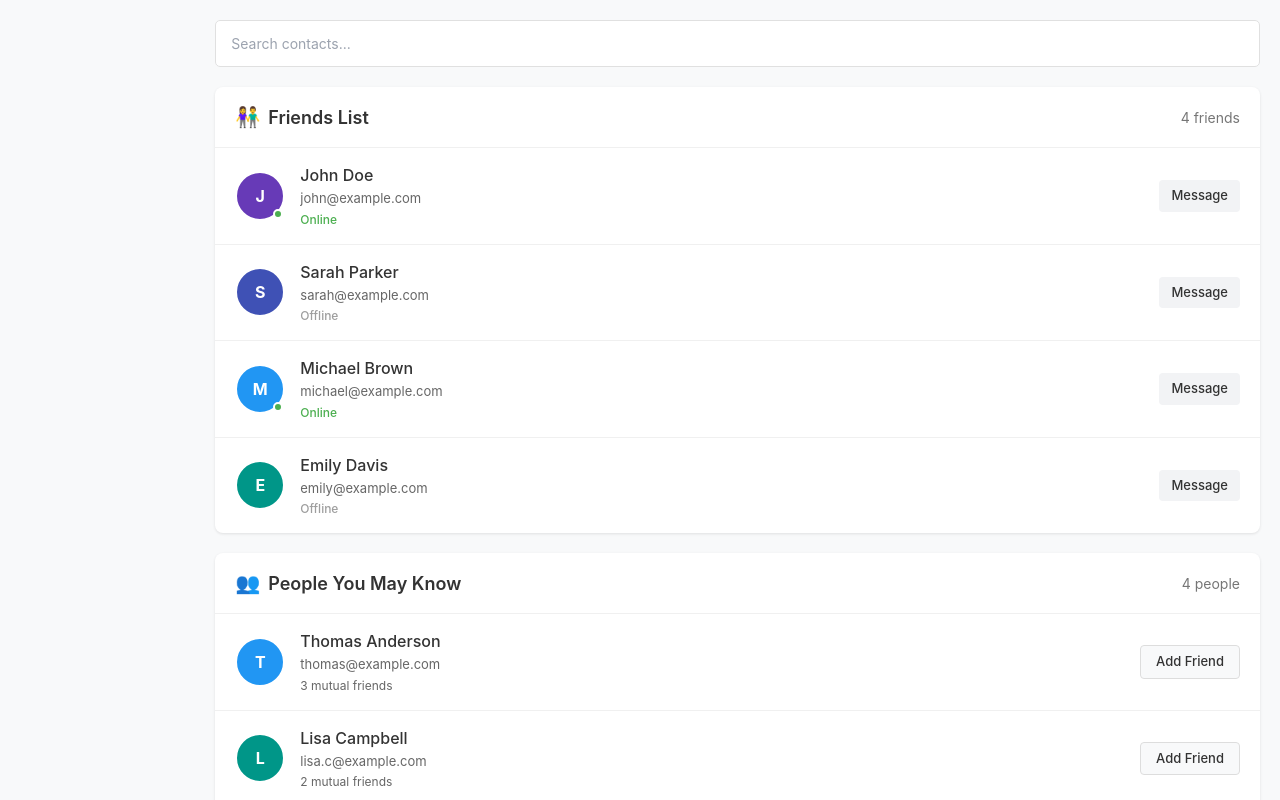
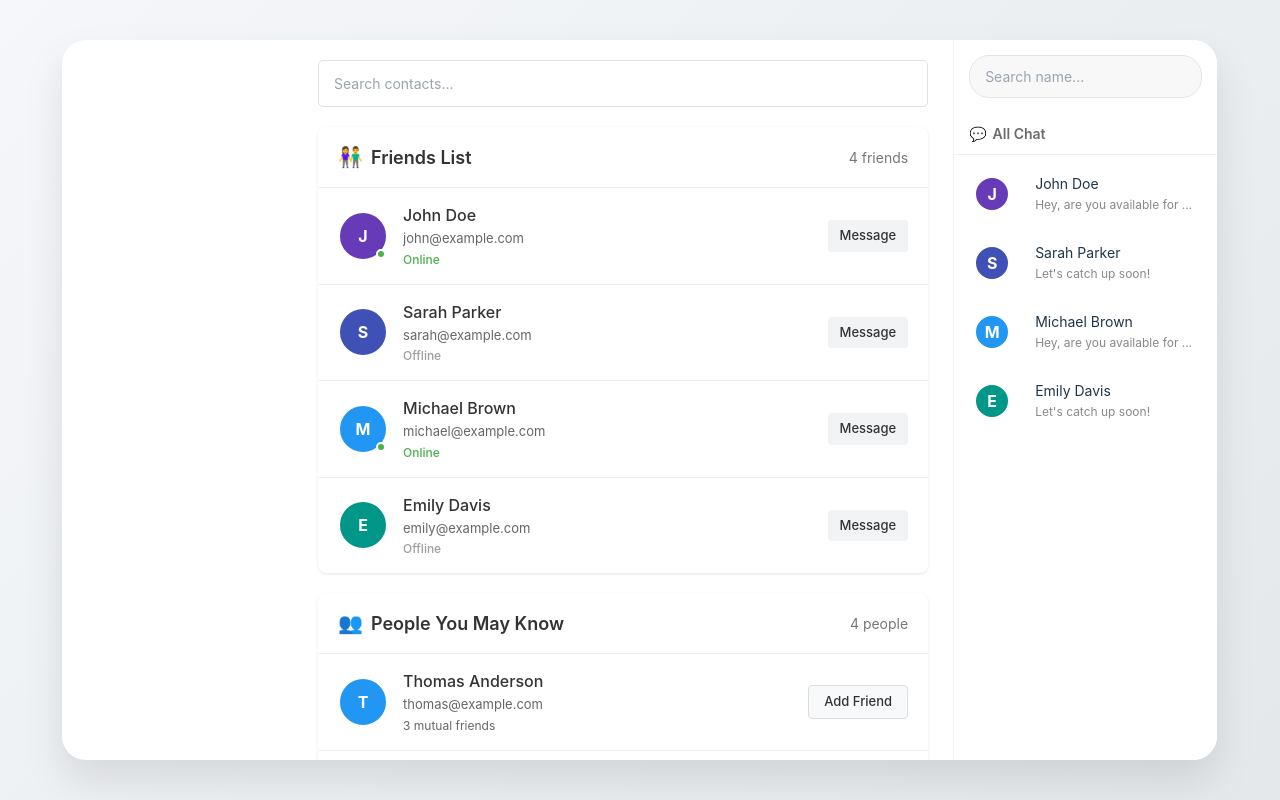
Before and after one commit to omar-ahmed2/desktop-real-time-chat-pp, a React (Vite) app in the folder desktop-real-time-chat-app/: page /contacts in a window 1280 px wide. Built offline with nearby package versions, Linux system fonts and the light colour scheme.

Commit message:
update contacts page

```diff
--- a/desktop-real-time-chat-app/src/components/Contacts/Contacts.css
+++ b/desktop-real-time-chat-app/src/components/Contacts/Contacts.css
@@ -1,14 +1,220 @@
 .contacts-page {
+  width: 100%;
+  min-height: 100vh;
   display: flex;
-  width: 100%;
-  height: 100vh;
-  background-color: #f8f9fa;
+  align-items: center;
+  justify-content: center;
+  padding: 2rem;
+  box-sizing: border-box;
+  background: linear-gradient(135deg, #f5f7fa 0%, #e4e8eb 100%);
+  font-family: 'Inter', -apple-system, BlinkMacSystemFont, 'Segoe UI', 'Roboto', sans-serif;
+  transition: all 0.3s ease;
+  overflow-x: hidden;
+}
+
+.contacts-main-card {
+  width: 95%;
+  height: 90vh;
+  background: white;
+  border-radius: 24px;
+  box-shadow: 0 20px 40px rgba(0, 0, 0, 0.1);
+  overflow: hidden;
+  position: relative;
+  display: grid;
+  grid-template-columns: 0.7fr 2fr 0.8fr;
+  opacity: 0;
+  transform: scale(0.98);
+  animation: fadeInContacts 0.7s ease-out forwards;
+}
+
+@keyframes fadeInContacts {
+  0% {
+    opacity: 0;
+    transform: scale(0.95);
+  }
+  100% {
+    opacity: 1;
+    transform: scale(1);
+  }
 }
 
 .contacts-container {
-  flex: 1;
-  padding: 20px;
+  padding: 20px 25px;
   overflow-y: auto;
+  background-color: #ffffff;
+  animation: fadeInSlide 0.3s ease-out forwards;
+}
+
+/* Right sidebar styles */
+.right-sidebar {
+  background-color: #fff;
+  border-left: 1px solid #f0f0f0;
+  overflow-y: auto;
+  padding: 15px 0;
+}
+
+.sidebar-content {
+  display: flex;
+  flex-direction: column;
+  height: 100%;
+}
+
+.search-box {
+  padding: 0 15px 15px;
+}
+
+.search-box .search-input {
+  padding: 10px 15px;
+  border-radius: 20px;
+  border: 1px solid #e5e5e5;
+  width: 100%;
+  background-color: #f8f8f8;
+  outline: none;
+}
+
+.all-chat-header {
+  padding: 10px 15px;
+  color: #6b6b6b;
+  font-size: 14px;
+  font-weight: 600;
+  display: flex;
+  align-items: center;
+  border-bottom: 1px solid #f0f0f0;
+  margin-bottom: 10px;
+}
+
+.chat-icon {
+  margin-right: 6px;
+  color: #9c27b0;
+}
+
+.chat-list {
+  display: flex;
+  flex-direction: column;
+  gap: 12px;
+  padding: 0 15px;
+}
+
+.chat-person {
+  display: flex;
+  align-items: center;
+  gap: 10px;
+  padding: 8px 5px;
+  border-radius: 8px;
+  transition: background-color 0.2s;
+  cursor: pointer;
+}
+
+.chat-person:hover {
+  background-color: #f9f9f9;
+}
+
+.chat-person .avatar {
+  width: 36px;
+  height: 36px;
+  min-width: 36px;
+  border-radius: 50%;
+  display: flex;
+  align-items: center;
+  justify-content: center;
+  color: white;
+  font-weight: 600;
+  font-size: 14px;
+}
+
+.person-info {
+  width: 100%;
+  overflow: hidden;
+}
+
+.person-info h4 {
+  margin: 0;
+  font-size: 14px;
+  white-space: nowrap;
+  overflow: hidden;
+  text-overflow: ellipsis;
+}
+
+.person-info p {
+  margin: 2px 0 0;
+  font-size: 12px;
+  color: #888;
+  white-space: nowrap;
+  overflow: hidden;
+  text-overflow: ellipsis;
+}
+
+/* Animation styles */
+@keyframes fadeInSlide {
+  from {
+    opacity: 0;
+    transform: translateX(15px);
+  }
+  to {
+    opacity: 1;
+    transform: translateX(0);
+  }
+}
+
+/* Responsive styles for different screen sizes */
+@media screen and (max-width: 1200px) {
+  .contacts-main-card {
+    grid-template-columns: 0.8fr 2fr 0.8fr;
+  }
+}
+
+@media screen and (max-width: 992px) {
+  .contacts-main-card {
+    grid-template-columns: 0.8fr 2.2fr;
+  }
+
+  .right-sidebar {
+    display: none;
+  }
+}
+
+@media screen and (max-width: 768px) {
+  .contacts-page {
+    padding: 1rem;
+  }
+
+  .contacts-main-card {
+    width: 100%;
+    height: 95vh;
+    grid-template-columns: 1fr;
+  }
+
+  .sidebar {
+    display: none;
+  }
+
+  .contacts-container {
+    padding: 15px;
+  }
+}
+
+@media screen and (max-width: 480px) {
+  .contacts-page {
+    padding: 0.5rem;
+  }
+
+  .contacts-main-card {
+    border-radius: 16px;
+  }
+
+  .section-header {
+    flex-direction: column;
+    align-items: flex-start;
+    gap: 5px;
+  }
+
+  .friends-count {
+    margin-left: 28px;
+  }
+
+  .friend-card, .suggestion-card {
+    padding: 12px 15px;
+  }
 }
 
 /* Search container styles */
--- a/desktop-real-time-chat-app/src/components/Contacts/Contacts.jsx
+++ b/desktop-real-time-chat-app/src/components/Contacts/Contacts.jsx
@@ -49,6 +49,7 @@ const Contacts = () => {
 
   return (
     <div className="contacts-page">
+      <div className="contacts-main-card">
         <Sidebar />
         <div className="contacts-container">
           <div className="search-container">
@@ -116,6 +117,30 @@ const Contacts = () => {
             </div>
           </div>
         </div>
+        <div className="right-sidebar">
+          <div className="sidebar-content">
+            <div className="search-box">
+              <input type="text" placeholder="Search name..." className="search-input" />
+            </div>
+            <div className="all-chat-header">
+              <span className="chat-icon">💬</span> All Chat
+            </div>
+            <div className="chat-list">
+              {friends.map(friend => (
+                <div key={friend.id} className="chat-person">
+                  <div className="avatar" style={{backgroundColor: getAvatarColor(friend.id)}}>
+                    <span>{getInitials(friend.name)}</span>
+                  </div>
+                  <div className="person-info">
+                    <h4>{friend.name}</h4>
+                    <p>{friend.online ? 'Hey, are you available for a call?' : "Let's catch up soon!"}</p>
+                  </div>
+                </div>
+              ))}
+            </div>
+          </div>
+        </div>
+      </div>
     </div>
   );
 };
```
Lines whose indentation alone changed are shown as unchanged.
